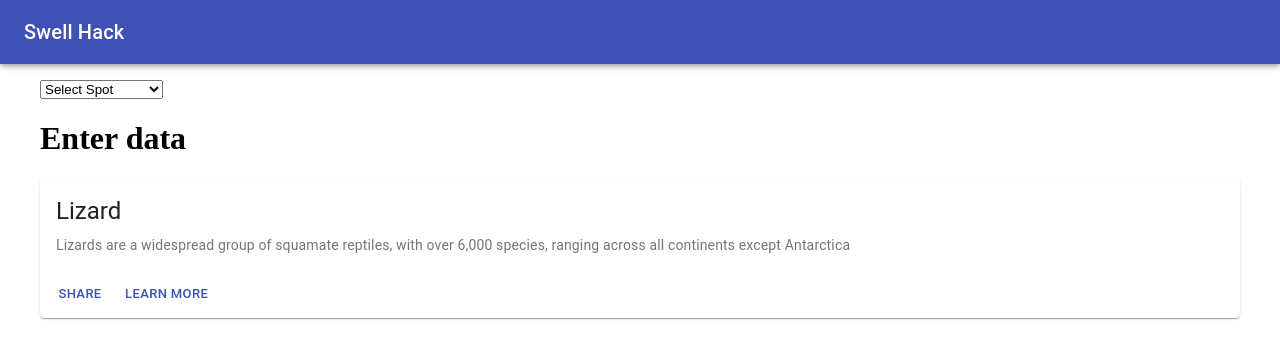
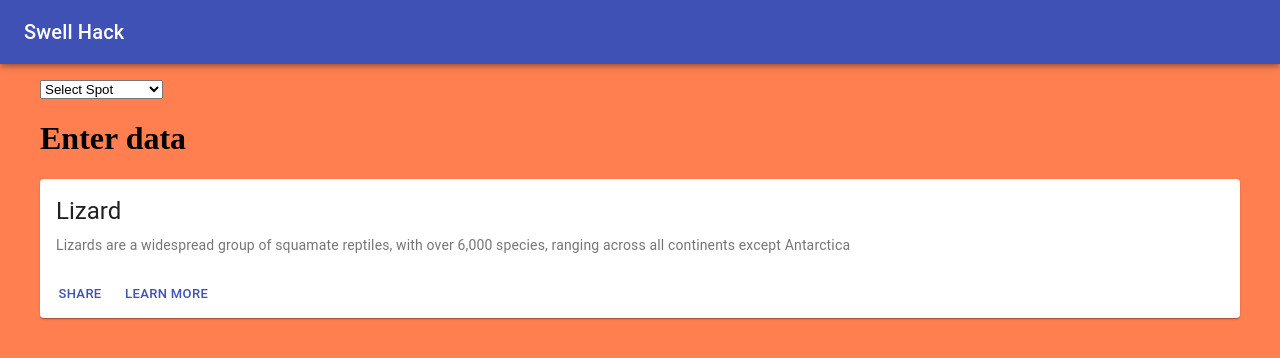
Before and after one commit to Munchlaxx/SwellHack, a React (Create React App) app: page / in a window 1280 px wide. Shown: the top 358 px of the page. Built offline with nearby package versions, Linux system fonts and the light colour scheme; grey boxes are pictures that could not be loaded.

Commit message:
Changed the background color to coral

```diff
--- a/src/App.css
+++ b/src/App.css
@@ -4,6 +4,8 @@
     margin: 80px auto 0 auto;
     max-width: 1200px;
 }
+
+body {background-color: coral;}
 /* .nav-container{
     margin: auto;
 } */
```
